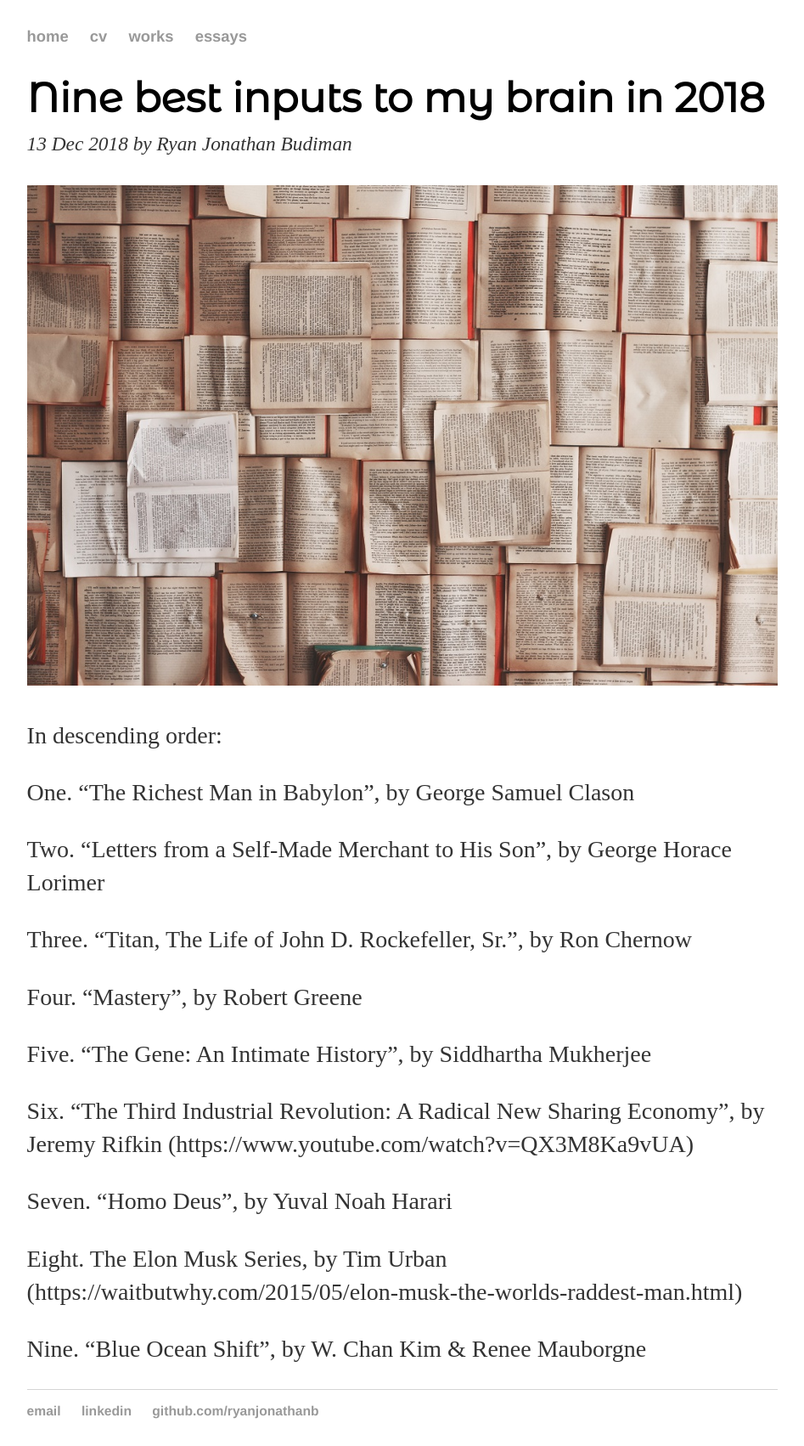
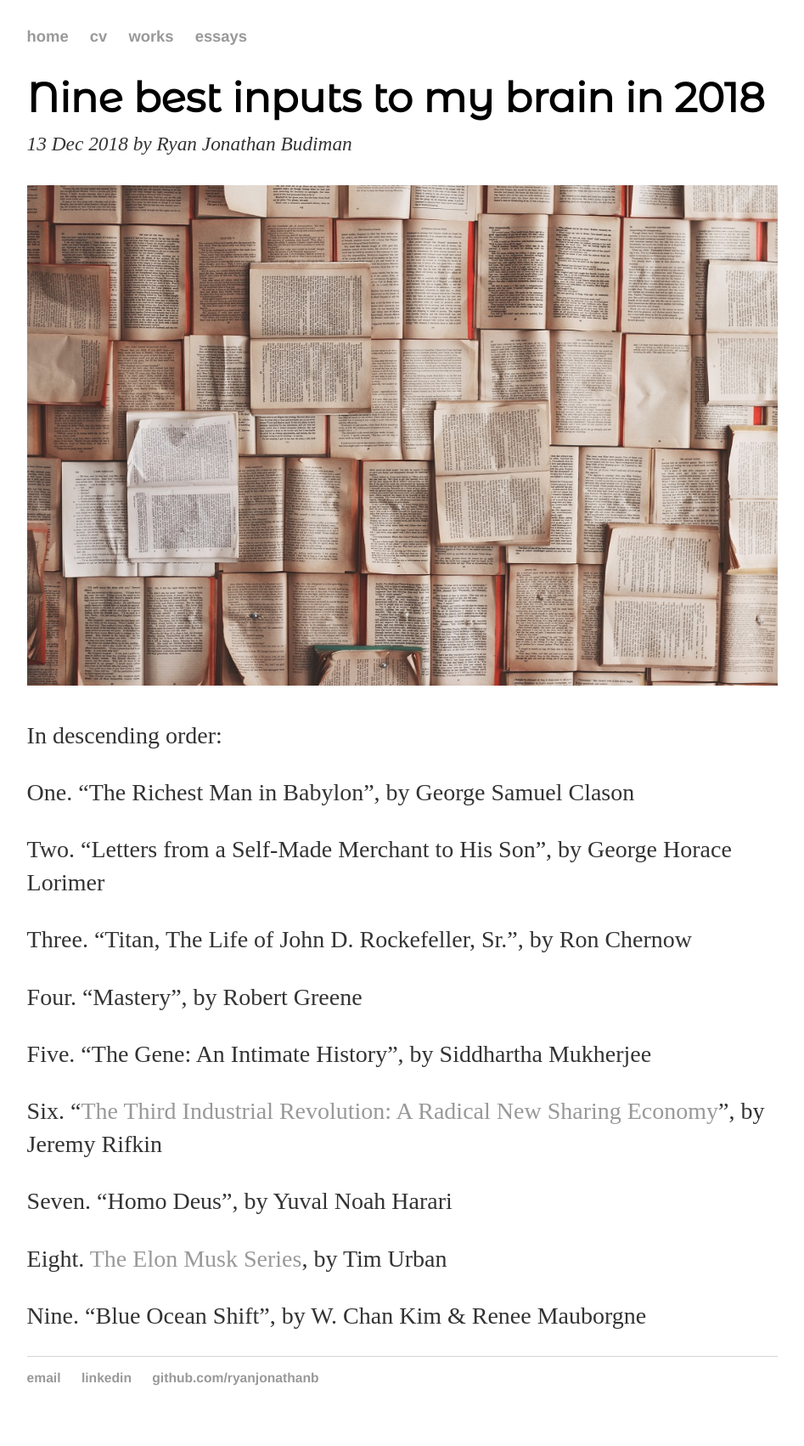
Before and after one commit to ryanjonathanb/ryanjonathanb.github.io, a Jekyll site: the page built from _posts/2018-12-13-best-inputs-2018.md, in a window 1280 px wide. Shown: the whole page at 85% size, without its empty margins (166-1113 px from the left). Built offline with Jekyll 4.4.1, drawn with Linux system fonts in a browser that asks for light colours; some web fonts are replaced; after the commit the page ends 1663 px from its top, so only the background shows below that.

Commit message:
Update 2018-12-13-best-inputs-2018.md

```diff
--- a/_posts/2018-12-13-best-inputs-2018.md
+++ b/_posts/2018-12-13-best-inputs-2018.md
@@ -17,10 +17,10 @@ Four. "Mastery", by Robert Greene
 
 Five. "The Gene: An Intimate History", by Siddhartha Mukherjee
 
-Six. "The Third Industrial Revolution: A Radical New Sharing Economy", by Jeremy Rifkin (https://www.youtube.com/watch?v=QX3M8Ka9vUA)
+Six. "[The Third Industrial Revolution: A Radical New Sharing Economy](https://www.youtube.com/watch?v=QX3M8Ka9vUA)", by Jeremy Rifkin
 
 Seven. "Homo Deus", by Yuval Noah Harari
 
-Eight. The Elon Musk Series, by Tim Urban (https://waitbutwhy.com/2015/05/elon-musk-the-worlds-raddest-man.html)
+Eight. [The Elon Musk Series](https://waitbutwhy.com/2015/05/elon-musk-the-worlds-raddest-man.html), by Tim Urban
 
 Nine. "Blue Ocean Shift", by W. Chan Kim & Renee Mauborgne
```
